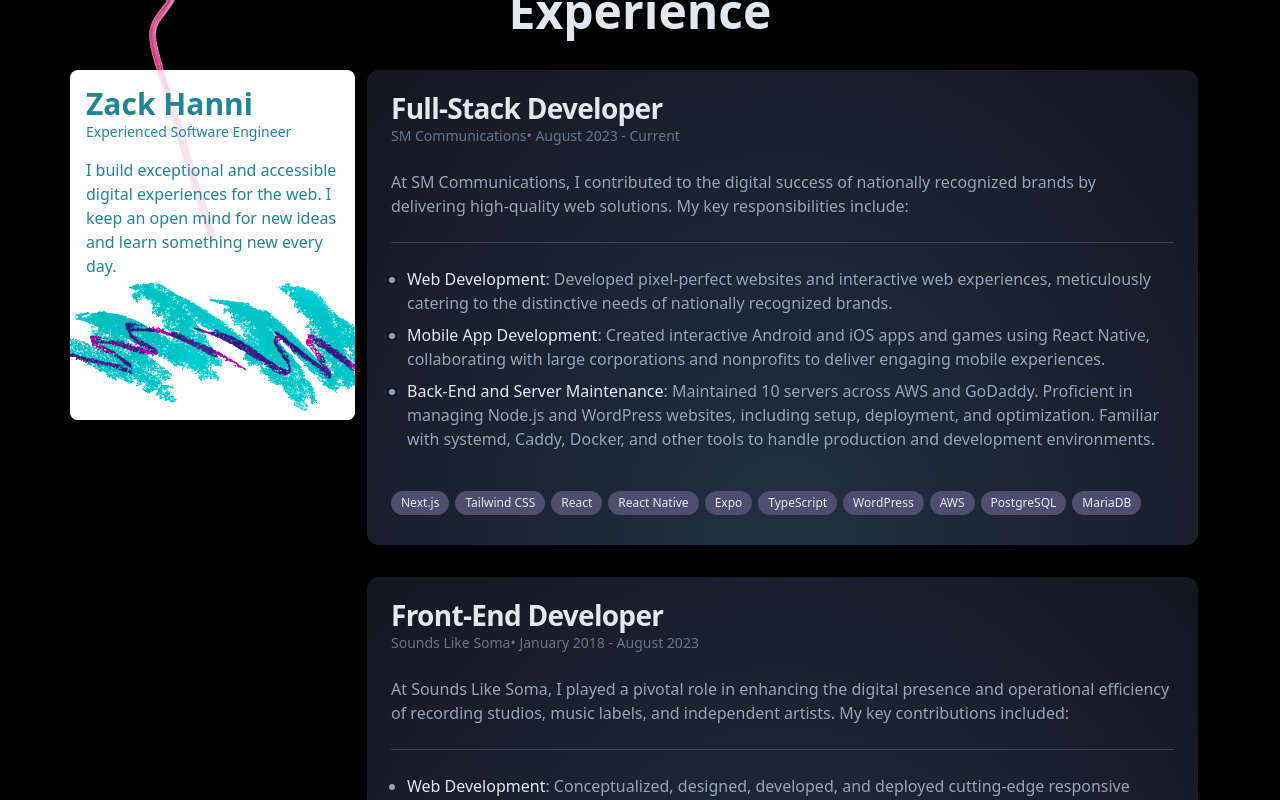
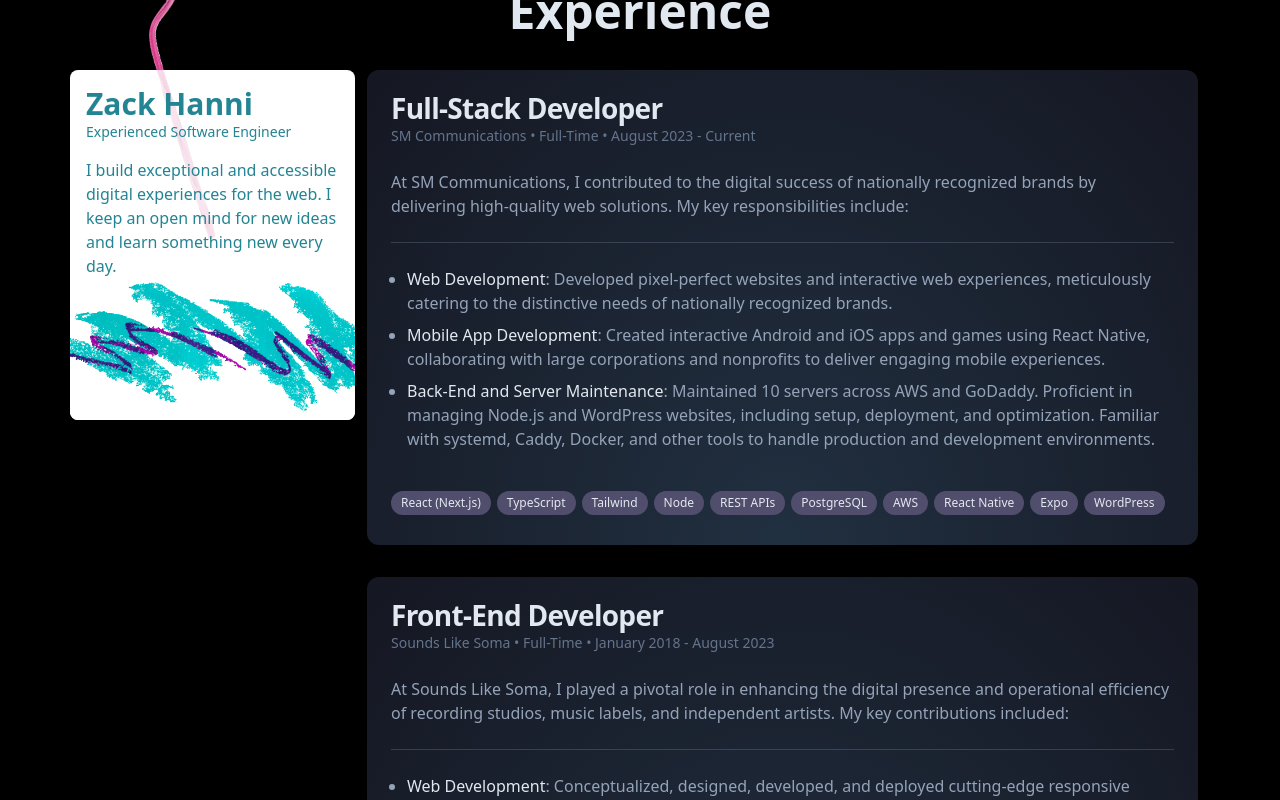
Before and after one commit to zackhanni/zachary.works, a Next.js app: page / in a window 1280 px wide. Shown: the part 840-1640 px from the top of the page. Built offline with nearby package versions, Linux system fonts and the light colour scheme.

Commit message:
simplified card data

```diff
--- a/app/components/Experience.tsx
+++ b/app/components/Experience.tsx
@@ -69,9 +69,8 @@ export default function Experience() {
               return (
                 <WorkCard
                   title={job.title}
-                  company={job.company}
+                  subtitle={job.subtitle}
                   bullets={job.bullets}
-                  dateRange={job.dateRange}
                   description={job.description}
                   location={job.location}
                   tools={job.tools}
@@ -116,8 +115,7 @@ export default function Experience() {
 
 const WorkCard = ({
   title,
-  company,
-  dateRange,
+  subtitle,
   location,
   bullets,
   description,
@@ -125,8 +123,7 @@ const WorkCard = ({
   tools,
 }: {
   title: string;
-  company: string;
-  dateRange: string;
+  subtitle: string;
   location: string;
   bullets: ReactNode;
   description: string[];
@@ -146,8 +143,7 @@ const WorkCard = ({
         <CardHeader>
           <CardTitle className="mb-1 text-slate-200">{title}</CardTitle>
           <CardDescription className="mt-0 text-slate-500">
-            {company}
-            {dateRange}
+            {subtitle}
           </CardDescription>
         </CardHeader>
         <CardContent>
--- a/app/components/ExperienceData.tsx
+++ b/app/components/ExperienceData.tsx
@@ -1,20 +1,19 @@
 const ExperienceData = [
   {
     title: "Full-Stack Developer",
-    company: "SM Communications",
-    dateRange: "• August 2023 - Current",
+    subtitle: "SM Communications • Full-Time • August 2023 - Current",
     location: "Philadelphia, Pennsylvania / Hybrid",
     tools: [
-      "Next.js",
-      "Tailwind CSS",
-      "React",
+      "React (Next.js)",
+      "TypeScript",
+      "Tailwind",
+      "Node",
+      "REST APIs",
+      "PostgreSQL",
+      "AWS",
       "React Native",
       "Expo",
-      "TypeScript",
       "WordPress",
-      "AWS",
-      "PostgreSQL",
-      "MariaDB",
     ],
     description: [
       "At SM Communications, I contributed to the digital success of nationally recognized brands by delivering high-quality web solutions. My key responsibilities include:",
@@ -49,16 +48,17 @@ const ExperienceData = [
   },
   {
     title: "Front-End Developer",
-    company: "Sounds Like Soma",
-    dateRange: "• January 2018 - August 2023",
+    subtitle: "Sounds Like Soma • Full-Time • January 2018 - August 2023",
     location: "Philadelphia, Pennsylvania",
     tools: [
-      "React",
-      "Next.js",
+      "React (Next.js)",
+      "Typescript",
+      "Tailwind",
+      "REST APIs",
       "Bootstrap",
-      "RESTful APIs",
-      "Tailwind CSS",
-      "Typescript",
+      "Javascript",
+      "HTML",
+      "CSS",
     ],
 
     description: [
```
